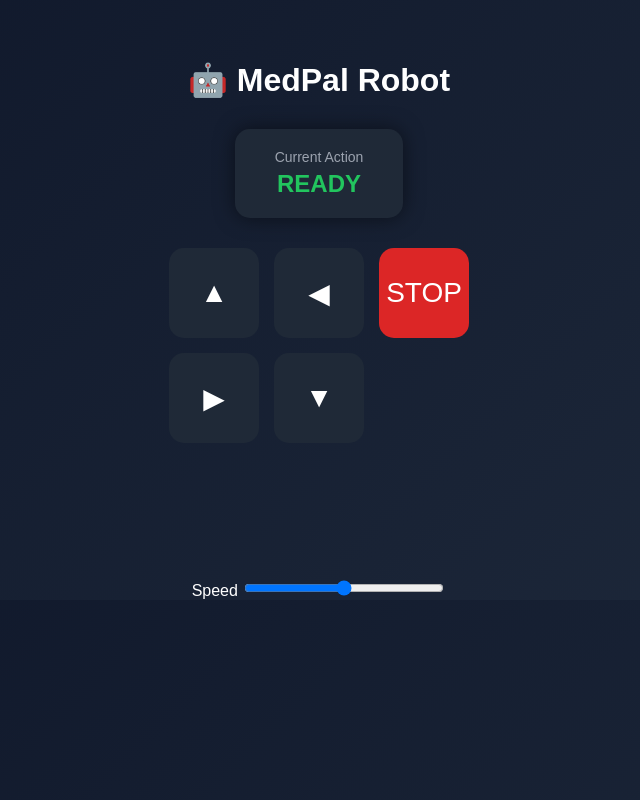
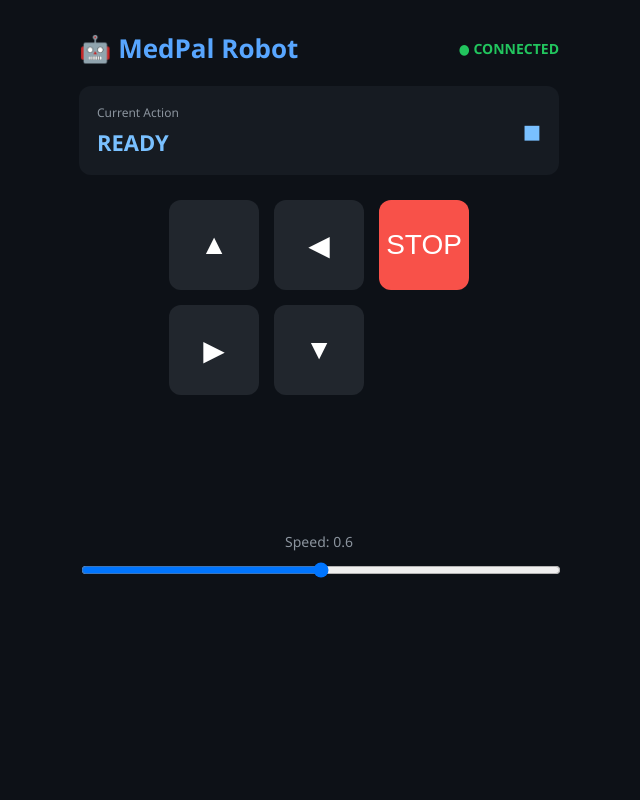
Before and after one commit to Ceyjie/MedPalRobot, a Flask app: page / in a window 1280 px wide. Shown: the whole page, without its empty margins (321-961 px from the left). Run offline with Flask 3, Linux system fonts and the light colour scheme.

Commit message:
Added real-time action status display

```diff
--- a/app.py
+++ b/app.py
@@ -4,49 +4,62 @@ import atexit
 
 app = Flask(__name__)
 
+
+# ======================
+# Main Page
+# ======================
 @app.route("/")
 def index():
     return render_template("index.html")
 
 
+# ======================
+# Movement Routes
+# ======================
 @app.route("/forward")
 def forward():
     motors.forward()
-    return jsonify({"status": "forward"})
+    return jsonify({"action": "MOVING FORWARD"})
 
 
 @app.route("/backward")
 def backward():
     motors.backward()
-    return jsonify({"status": "backward"})
+    return jsonify({"action": "MOVING BACKWARD"})
 
 
 @app.route("/left")
 def left():
     motors.left()
-    return jsonify({"status": "left"})
+    return jsonify({"action": "TURNING LEFT"})
 
 
 @app.route("/right")
 def right():
     motors.right()
-    return jsonify({"status": "right"})
+    return jsonify({"action": "TURNING RIGHT"})
 
 
 @app.route("/stop")
 def stop():
     motors.stop()
-    return jsonify({"status": "stop"})
+    return jsonify({"action": "STOPPED"})
 
 
+# ======================
+# Speed Control (You forgot this route)
+# ======================
 @app.route("/speed", methods=["POST"])
 def set_speed():
-    value = float(request.json["speed"])
-    motors.set_speed(value)
-    return jsonify({"status": "speed set"})
+    data = request.get_json()
+    speed = float(data.get("speed", 0.6))
+    motors.set_speed(speed)
+    return jsonify({"status": "Speed Updated"})
 
 
-# Safety: Stop motors when program exits
+# ======================
+# Safety Shutdown
+# ======================
 def cleanup():
     motors.stop()
 
--- a/static/style.css
+++ b/static/style.css
@@ -1,39 +1,69 @@
 body {
-    background: linear-gradient(135deg, #0f172a, #1e293b);
-    color: white;
-    font-family: Arial, sans-serif;
+    margin: 0;
+    font-family: 'Segoe UI', Tahoma, Geneva, Verdana, sans-serif;
+    background: #0d1117;
+    color: #c9d1d9;
     text-align: center;
+}
+
+.main-container {
+    padding: 30px;
+    max-width: 480px;
+    margin: auto;
+}
+
+header {
+    display: flex;
+    justify-content: space-between;
+    align-items: center;
+    margin-bottom: 20px;
+}
+
+h1 {
+    font-size: 26px;
+    color: #58a6ff;
     margin: 0;
 }
 
-.container {
-    padding-top: 40px;
+.status-connection {
+    font-size: 14px;
+    font-weight: bold;
+    color: #22c55e;
 }
 
-h1 {
-    margin-bottom: 30px;
+.status-section {
+    background: #161b22;
+    border-radius: 12px;
+    padding: 18px;
+    margin-bottom: 25px;
+    display: flex;
+    justify-content: space-between;
+    align-items: center;
 }
 
 .status-box {
-    background: #1f2937;
-    display: inline-block;
-    padding: 20px 40px;
-    border-radius: 15px;
-    margin-bottom: 30px;
-    box-shadow: 0 0 20px rgba(0,0,0,0.5);
+    text-align: left;
 }
 
-.status-title {
-    font-size: 14px;
-    color: #9ca3af;
+.status-label {
+    font-size: 12px;
+    color: #8b949e;
 }
 
-.status-text {
-    font-size: 24px;
+.status-value {
+    font-size: 22px;
     font-weight: bold;
-    margin-top: 5px;
-    color: #22c55e;
-    transition: 0.3s;
+    margin-top: 6px;
+    color: #79c0ff;
+}
+
+.direction-icon {
+    font-size: 36px;
+    color: #79c0ff;
+}
+
+.control-section {
+    margin-bottom: 30px;
 }
 
 .control-pad {
@@ -46,40 +76,43 @@ h1 {
 
 button {
     font-size: 28px;
-    border-radius: 15px;
+    width: 90px;
+    height: 90px;
+    border-radius: 12px;
     border: none;
-    background: #1f2937;
+    background: #21262d;
     color: white;
     cursor: pointer;
     transition: 0.2s ease;
 }
 
 button:hover {
-    background: #374151;
+    background: #30353f;
 }
 
 button:active {
-    transform: scale(0.9);
+    transform: scale(0.96);
 }
 
 button.active {
-    background: #2563eb;
-    box-shadow: 0 0 15px #2563eb;
+    background: #58a6ff;
+    box-shadow: 0 0 12px #58a6ff;
 }
 
-.stop {
-    background: #dc2626;
+.stop-btn {
+    background: #f85149;
 }
 
-.stop.active {
-    background: #ef4444;
-    box-shadow: 0 0 15px #ef4444;
+.stop-btn.active {
+    background: #ff7b72;
 }
 
-.speed-control {
-    margin-top: 30px;
+.speed-section label {
+    font-size: 14px;
+    color: #8b949e;
 }
 
 input[type="range"] {
-    width: 200px;
+    width: 100%;
+    margin-top: 10px;
 }
--- a/templates/index.html
+++ b/templates/index.html
@@ -1,36 +1,48 @@
 <!DOCTYPE html>
-<html>
+<html lang="en">
 <head>
+    <meta charset="UTF-8">
+    <meta name="viewport" content="width=device-width, initial-scale=1.0">
     <title>MedPal Robot Control</title>
-    <link rel="stylesheet" href="/static/style.css">
+    <link rel="stylesheet" href="{{ url_for('static', filename='style.css') }}">
 </head>
 <body>
 
-<div class="container">
+<div class="main-container">
 
+    <header>
         <h1>🤖 MedPal Robot</h1>
+        <div id="connectionStatus" class="status-connection">● CONNECTED</div>
+    </header>
 
+    <section class="status-section">
         <div class="status-box">
-        <div class="status-title">Current Action</div>
-        <div id="statusText" class="status-text">READY</div>
+            <div class="status-label">Current Action</div>
+            <div id="statusText" class="status-value">READY</div>
         </div>
 
+        <div id="directionIcon" class="direction-icon">⏹</div>
+    </section>
+
+    <section class="control-section">
         <div class="control-pad">
             <button id="btn-forward" onclick="sendCommand('forward')">▲</button>
             <button id="btn-left" onclick="sendCommand('left')">◀</button>
-        <button id="btn-stop" class="stop" onclick="sendCommand('stop')">STOP</button>
+            <button id="btn-stop" class="stop-btn" onclick="sendCommand('stop')">STOP</button>
             <button id="btn-right" onclick="sendCommand('right')">▶</button>
             <button id="btn-backward" onclick="sendCommand('backward')">▼</button>
         </div>
+    </section>
 
-    <div class="speed-control">
-        <label>Speed</label>
-        <input type="range" min="0.2" max="1" step="0.1" value="0.6"
-               oninput="setSpeed(this.value)">
-    </div>
+    <section class="speed-section">
+        <label>Speed: <span id="speedValue">0.6</span></label>
+        <input type="range" id="speedSlider" min="0.2" max="1" step="0.1" value="0.6"
+               oninput="updateSpeed(this.value)">
+    </section>
 
 </div>
 
-<script src="/static/script.js"></script>
+<script src="{{ url_for('static', filename='script.js') }}"></script>
+
 </body>
 </html>
```
Also changed, not shown: static/scripts.js (+31 -13 lines). Lines whose indentation alone changed are shown as unchanged.
